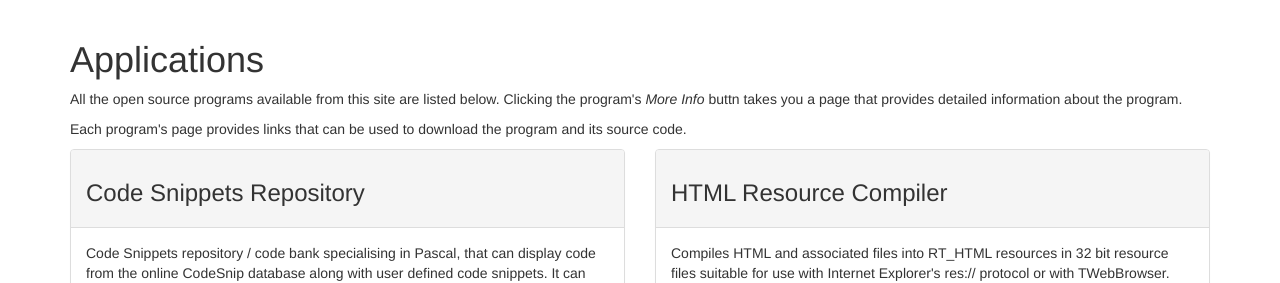
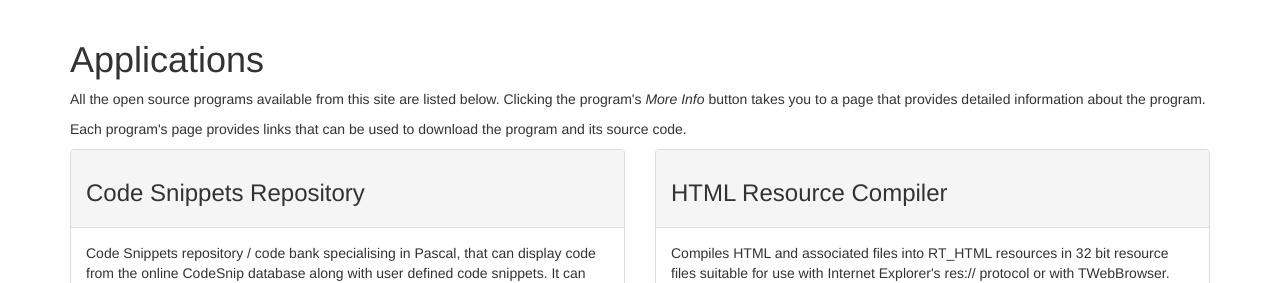
Before and after one commit to delphidabbler/delphidabbler.github.io, a Jekyll site: the page built from programs.html, in a window 1280 px wide. Shown: the part 192-475 px from the top of the page. Built offline with Jekyll 4.4.1, drawn with Linux system fonts in a browser that asks for light colours; nearby versions of some CDN libraries.

Commit message:
Fix typo and missing HTML escape. Closes #10, closes #9

```diff
--- a/programs.html
+++ b/programs.html
@@ -5,7 +5,7 @@ title: Applications
   Applications
 </h1>
 
-<p>All the open source programs available from this site are listed below. Clicking the program's <em>More Info</em> buttn takes you a page that provides detailed information about the program.</p>
+<p>All the open source programs available from this site are listed below. Clicking the program's <em>More Info</em> button takes you to a page that provides detailed information about the program.</p>
 
 <p>Each program's page provides links that can be used to download the program and its source code.</p>
 
@@ -17,7 +17,7 @@ title: Applications
     <div class="col-sm-6">
       <div class="panel panel-default {% if program.mothballed %}panel-warning{% endif %}">
         <div class="panel-heading">
-          <h3>{{ program.title }}</h3>
+          <h3>{{ program.title | escape }}</h3>
         </div>
         <div class="panel-body">
           <p>{{ program.summary | escape }}</p>
```
